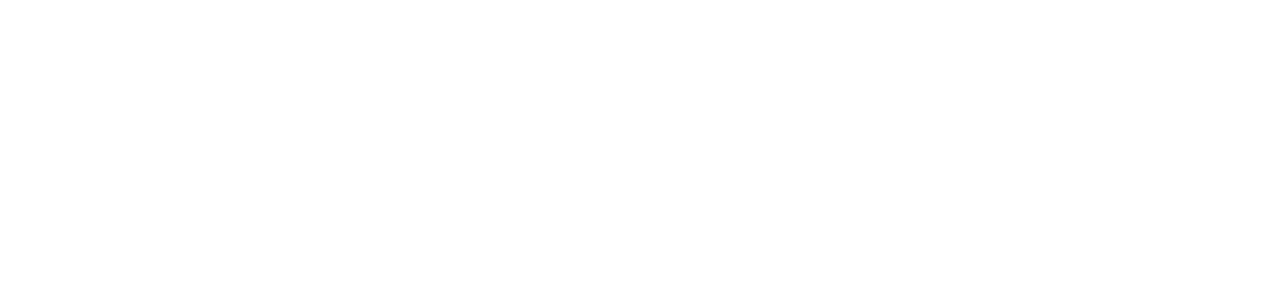
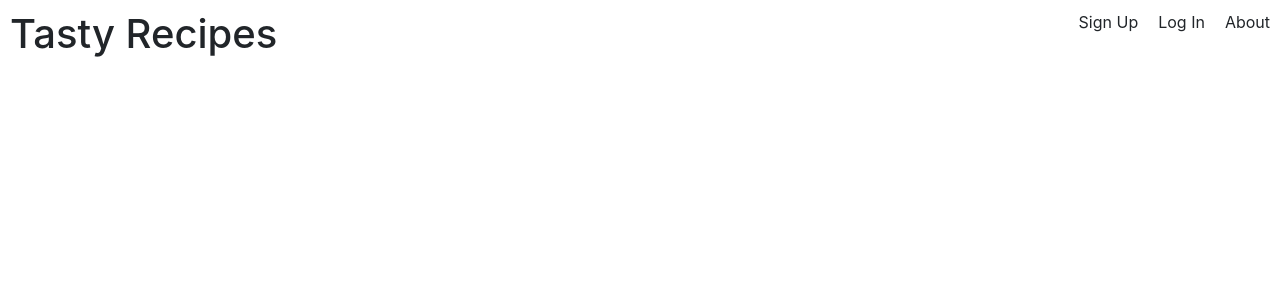
Before and after one commit to tasty-recipes/chef-portfolio, a React (Create React App) app in the folder tasty/: page / in a window 1280 px wide. Shown: the top 300 px of the page. Built offline with nearby package versions, Linux system fonts and the light colour scheme.

Commit message:
basic navbar set up, no routes /links added

```diff
--- a/tasty/src/App.js
+++ b/tasty/src/App.js
@@ -1,10 +1,12 @@
 import React from 'react';
+
+import NavBar from './views/navbar/NavBar';
 import './App.css';
 
 function App() {
   return (
     <div className="App">
-
+        <NavBar />
     </div>
   );
 }
--- /dev/null
+++ b/tasty/src/views/navbar/NavBar.js
@@ -0,0 +1,43 @@
+import React from 'react';
+import styled from 'styled-components';
+
+const Main = styled.div`
+    display: flex;
+    justify-content: space-between;
+    flex-direction: row;
+
+`
+
+const List = styled.ul`
+    display: flex;
+    flex-direction: row;
+    justify-content: space-evenly;
+    list-style-type: none;
+`
+
+const Items = styled.li`
+    margin: 10px;
+`
+
+const Title = styled.h1`
+    margin: 10px;
+`
+
+const NavBar = () => {
+    return (
+        <Main>
+            <div>
+                <Title>Tasty Recipes</Title>
+            </div>
+            <div>
+                <List>
+                    <Items>Sign Up</Items>
+                    <Items>Log In</Items>
+                    <Items>About</Items>
+                </List>
+            </div>
+        </Main>
+    )
+}
+
+export default NavBar;
```
